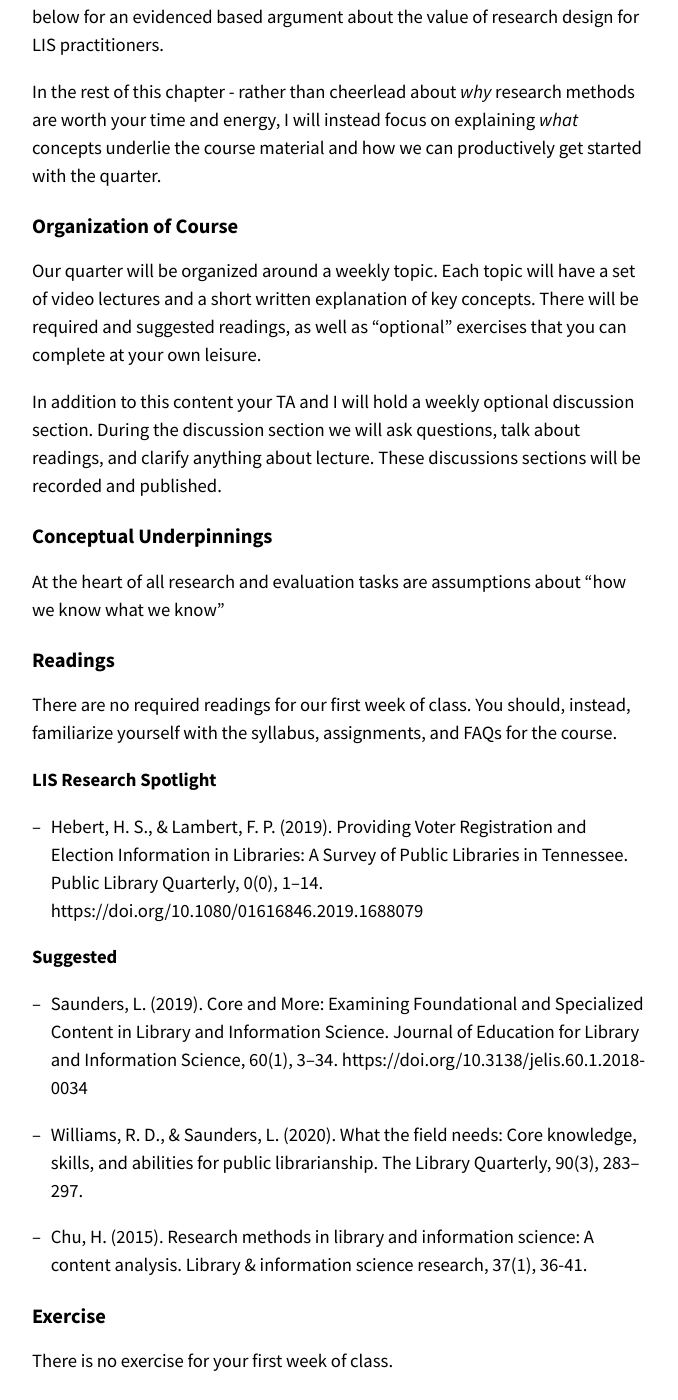
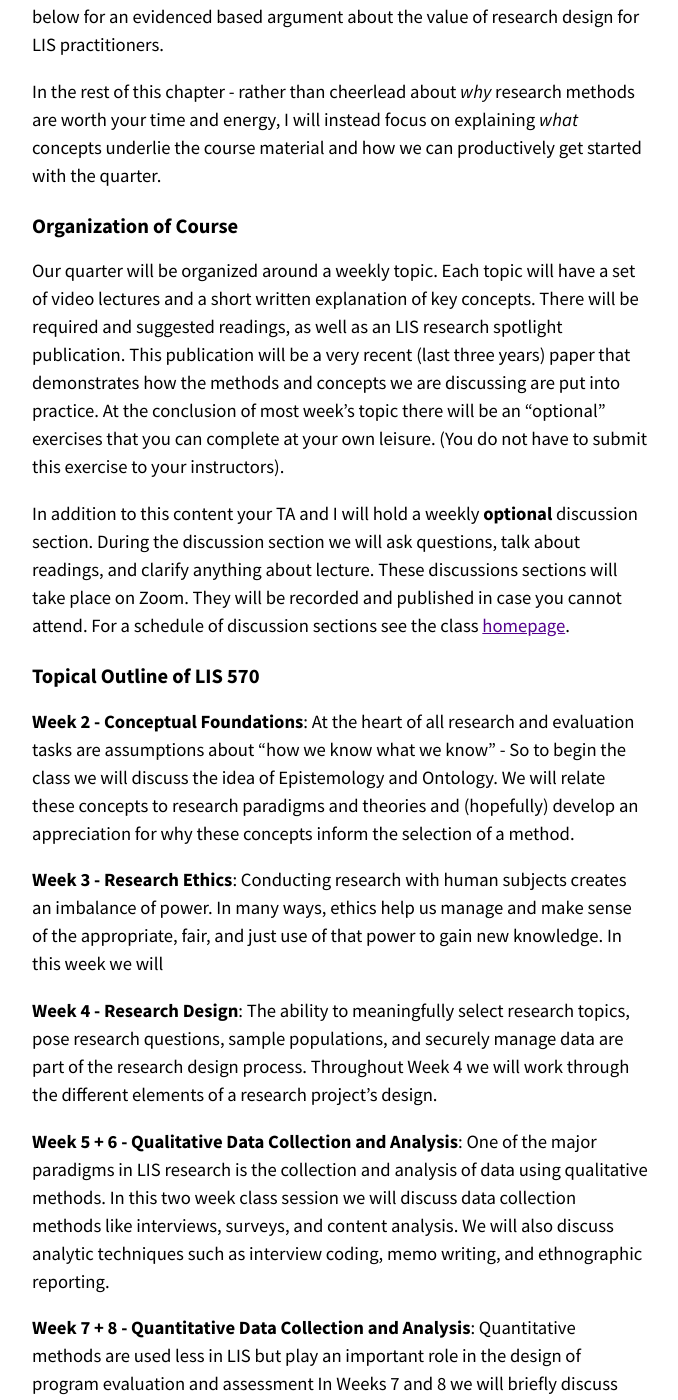
Before and after one commit to nniiicc/LIS-570-Au2020, a Jekyll site: the page built from _2020/course-intro.md, in a window 1280 px wide and 1400 px high, scrolled down 1475 px. Shown: the whole window, without its empty margins (300-978 px from the left). Built offline with Jekyll 4.4.1, drawn with Linux system fonts in a browser that asks for light colours; some of the changed text lies outside the part shown.

Commit message:
push intro updates

```diff
--- a/_2020/course-intro.md
+++ b/_2020/course-intro.md
@@ -35,12 +35,27 @@ The payoff will be worth it - many of your courses will be easier, your professi
 In the rest of this chapter - rather than cheerlead about *why* research methods are worth your time and energy, I will instead focus on explaining *what* concepts underlie the course material and how we can productively get started with the quarter.
 
 ## Organization of Course
-Our quarter will be organized around a weekly topic. Each topic will have a set of video lectures and a short written explanation of key concepts. There will be required and suggested readings, as well as "optional" exercises that you can complete at your own leisure.
+Our quarter will be organized around a weekly topic. Each topic will have a set of video lectures and a short written explanation of key concepts. There will be required and suggested readings, as well as an LIS research spotlight publication. This publication will be a very recent (last three years) paper that demonstrates how the methods and concepts we are discussing are put into practice. At the conclusion of most week's topic there will be an "optional" exercises that you can complete at your own leisure. (You do not have to submit this exercise to your instructors).
 
-In addition to this content your TA and I will hold a weekly optional discussion section. During the discussion section we will ask questions, talk about readings, and clarify anything about lecture. These discussions sections will be recorded and published.
+In addition to this content your TA and I will hold a weekly **optional** discussion section. During the discussion section we will ask questions, talk about readings, and clarify anything about lecture. These discussions sections will take place on Zoom. They will be recorded and published in case you cannot attend. For a schedule of discussion sections see the class [homepage](https://nniiicc.github.io/LIS-570-Au2020/).
 
-## Conceptual Underpinnings
-At the heart of all research and evaluation tasks are assumptions about "how we know what we know"
+## Topical Outline of LIS 570
+
+**Week 2 - Conceptual Foundations**: At the heart of all research and evaluation tasks are assumptions about "how we know what we know" - So to begin the class we will discuss the idea of Epistemology and Ontology. We will relate these concepts to research paradigms and theories and (hopefully) develop an appreciation for why these concepts inform the selection of a method.
+
+**Week 3 - Research Ethics**: Conducting research with human subjects creates an imbalance of power. In many ways, ethics help us manage and make sense of the appropriate, fair, and just use of that power to gain new knowledge. In this week we will
+
+**Week 4 - Research Design**: The ability to meaningfully select research topics, pose research questions, sample populations, and securely manage data are part of the research design process. Throughout Week 4 we will work through the different elements of a research project's design.
+
+**Week 5 + 6 - Qualitative Data Collection and Analysis**: One of the major paradigms in LIS research is the collection and analysis of data using qualitative methods. In this two week class session we will discuss data collection methods like interviews, surveys, and content analysis. We will also discuss analytic techniques such as interview coding, memo writing, and ethnographic reporting.
+
+**Week 7 + 8 - Quantitative Data Collection and Analysis**: Quantitative methods are used less in LIS but play an important role in the design of program evaluation and assessment In Weeks 7 and 8 we will briefly discuss how to collect and obtain quantitative data, and how to use descriptive and inferential statistics to pursue a hypothesis.
+
+**Week 9 - Design-based Methods**: An emergent field of research and evaluation makes use of design-based methods in LIS. These methods are often highly interactive and require a close association with research participants. In this week we will discuss methods such as 'value sensitive design' and 'diverse voices' to understand how to best apply design methods to LIS settings.
+
+**Week 10 - Research Reporting**: In the final substantive week of the class we will discuss the elements of a research paper - how to publish and where to publish; how to navigate peer review; and the emergent practices of open science in LIS and beyond.
+
+**Week 11 - What's next**: To wrap up the course your TA's and I will offer some suggestions for how to pursue additional research training, get involved with research at the iSchool, and topics that we see as important to the future of LIS practitioners.
 
 
 ## Readings
```
Also changed, not shown: 2 other files.
